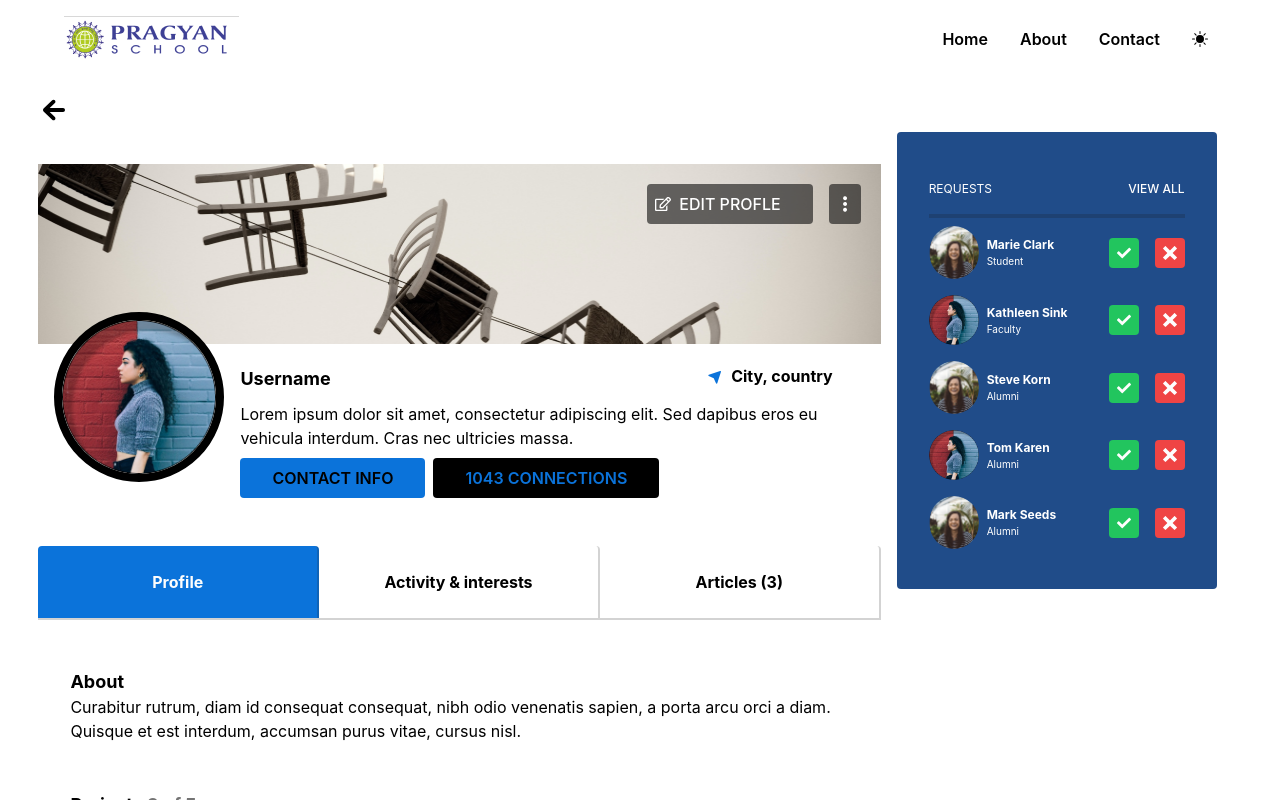
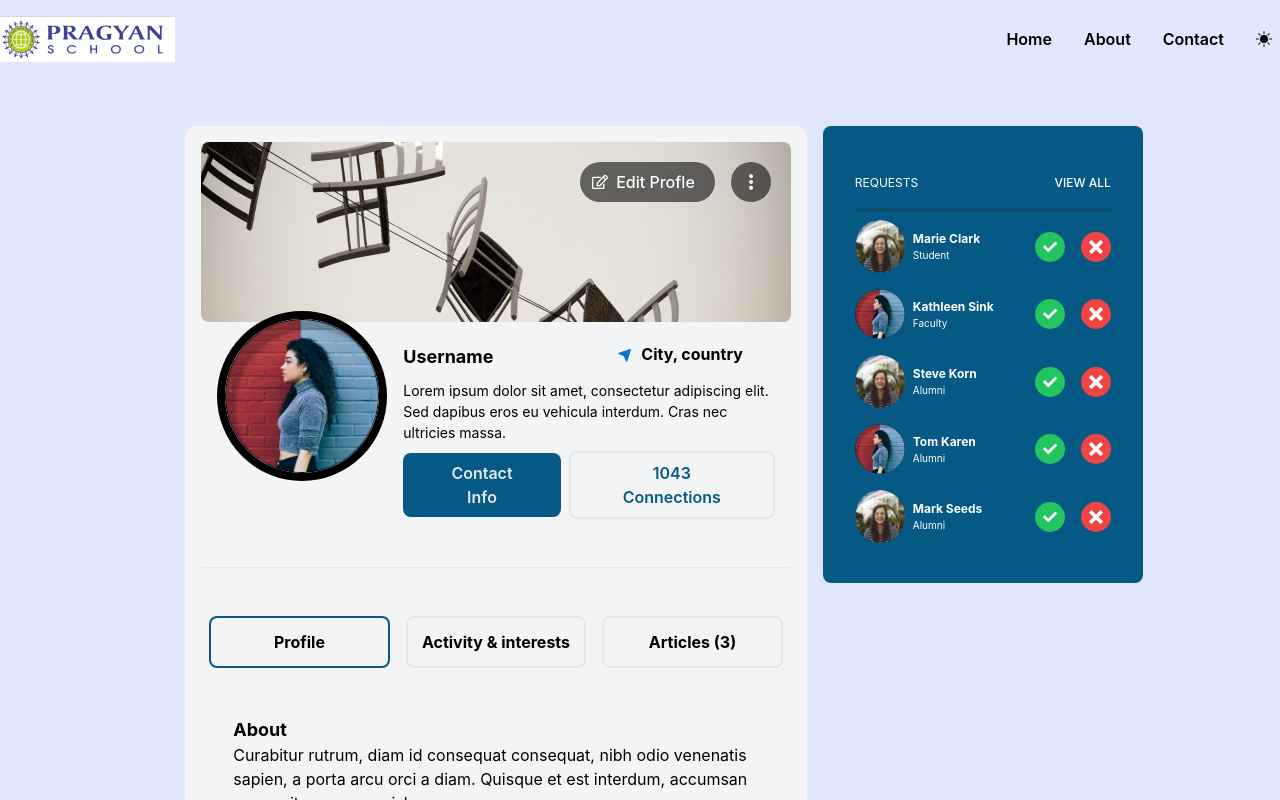
Before and after one commit to sinhasatyam045/Alum_Fullstack, a React (Vite) app: page /profile in a window 1280 px wide. Shown: the top 800 px of the page. Built offline with nearby package versions, Linux system fonts and the light colour scheme.

Commit message:
Profile fixes

```diff
--- a/src/App.jsx
+++ b/src/App.jsx
@@ -21,7 +21,7 @@ function App() {
           <Route path="/approval" element={<Approval_page />} />
           <Route path="/feedback" element={<Feedback />} />
           <Route path="/notification" element={<Notification />} />
-          <Route path="/message" element={<MessageBoard />} />
+          <Route path="/messages" element={<MessageBoard />} />
           <Route path="/profile" element={<Profile />} />
           <Route path="/" element={<Home />} />
           <Route path="/login" element = {<TripleLogin />} />
--- a/src/components/helper/requestbox.jsx
+++ b/src/components/helper/requestbox.jsx
@@ -32,7 +32,7 @@ const requestbox = () => {
     },
   ];
   return (
-    <div className="request-box bg-[#204C89] text-white text-[12px] rounded p-[2rem] w-[320px]">
+    <div className="request-box bg-sky-800 text-white text-[12px] rounded-lg p-[2rem] w-[320px]">
       <div className="request-box-head border-[#17171733] border-b-4 py-4 flex">
         <span className="uppercase me-auto">Requests</span>
         <button className="p-0 bg-transparent uppercase hover:font-bold">
@@ -62,10 +62,10 @@ const requestbox = () => {
                 </div>
               </div>
               <div className="req-action flex gap-4 text-[14px]">
-                <button className="rounded p-2 bg-green-500">
+                <button className="rounded-full p-2 bg-green-500">
                   <FaCheck />
                 </button>
-                <button className="rounded p-2 bg-red-500">
+                <button className="rounded-full p-2 bg-red-500">
                   <ImCross />
                 </button>
               </div>
--- a/src/components/profile/profile.jsx
+++ b/src/components/profile/profile.jsx
@@ -22,34 +22,35 @@ const profile = () => {
   const navigate = useNavigate();
   return (
     <>
-      <section className=" relative profile_page_container min-h-screen">
+      <section className=" relative profile_page_container bg-indigo-100 min-h-screen">
         {/* Navbar */}
-        <section className=" w-full px-16 bg-transparent">
+        <section className=" w-full  bg-transparent">
           <Navbar />
         </section>
         {/* Profile Page container */}
+        <div className="lg:w-5/6 lg:pl-12 w-full mx-auto ">
         <main className="mx-[3%] my-[1rem] min-h-[80vh]">
-          <button
+          {/* <button
             className="back_btn text-[2rem] p-0 text-black bg-transparent dark:text-white "
             onClick={() => navigate("/dashboard")}
           >
             <IoMdArrowRoundBack />
-          </button>
-          <div className="page_components h-full flex">
-            <section className=" h-full profile_left_section w-[70%] py-[2rem] flex flex-col gap-[3rem] ">
+          </button> */}
+          <div className="page_components h-full flex py-[2rem]">
+            <section className=" h-full rounded-xl p-4 bg-gray-100 profile_left_section w-[70%]  flex flex-col gap-[3rem] ">
               <div className="bg-img relative">
                 <img
                   src={currentUser.coverImg}
                   alt="Cover"
                   width="100%"
-                  className="h-[180px]"
+                  className="h-[180px] rounded-lg"
                 />
                 <div className="absolute top-5 right-5 edit-options flex w-fit ml-auto gap-4">
-                  <button className="profile-control-options p-2 uppercase rounded bg-[#0D0D0D99] flex justify-between items-center hover:bg-[#0b72da24] ml-auto text-white ">
+                  <button className="profile-control-options py-2 px-3 rounded-full bg-[#0D0D0D99] flex justify-between items-center hover:bg-[#0b72da24] ml-auto text-white ">
                     <FaRegEdit />
-                    <span className="px-2 pr-6">Edit Profle</span>
+                    <span className="px-2">Edit Profle</span>
                   </button>
-                  <button className="profile-control-options p-2 uppercase rounded bg-[#0D0D0D99] flex justify-between items-center hover:bg-[#0b72da24] ml-auto text-white">
+                  <button className="profile-control-options py-2 px-3 rounded-full bg-[#0D0D0D99] flex justify-between items-center hover:bg-[#0b72da24] ml-auto text-white">
                     <SlOptionsVertical />
                   </button>
                 </div>
@@ -70,25 +71,26 @@ const profile = () => {
                       <span>City, country</span>
                     </div>
                   </h1>
-                  <p className="texxt-[14px]">{currentUser.userTitle}</p>
-                  <div className="user_misc_details flex items-center gap-2 uppercase font-semibold text-center">
-                    <div className="contact_info bg-[#0B73DA]  text-[0.8rem] sm:text-[1rem] sm:px-8 p-2 rounded cursor-pointer">
+                  <p className="text-[14px]">{currentUser.userTitle}</p>
+                  <div className="user_misc_details flex items-center gap-2 font-semibold text-center">
+                    <div className="contact_info bg-sky-800 text-gray-200  text-[0.8rem] sm:text-[1rem] sm:px-8 p-2 rounded-lg cursor-pointer">
                       Contact Info
                     </div>
-                    <div className="contact_info bg-black text-[#0B73DA]  text-[0.8rem] sm:text-[1rem] sm:px-8 p-2 rounded cursor-pointer">
+                    <div className="contact_info  border-2 text-sky-800  text-[0.8rem] sm:text-[1rem] sm:px-8 p-2 rounded-lg cursor-pointer">
                       {currentUser.connections} Connections
                     </div>
                   </div>
                 </div>
               </section>
-              <div className="user-head-controls border-[#25252533] border-b-2 flex">
+              <hr className="bg-gray-900"/>
+              <div className="user-head-controls flex">
                 {controlBtns.map((btn, index) => (
                   <button
                     key={index}
-                    className={`p-6 text-center rounded font-bold rounded-b-none flex-1 border-[#25252533] border-r-2 hover:font-bold hover:bg-[#0b72da78] ${
+                    className={`p-3 text-center rounded-lg mx-2 font-bold  flex-1 border-2 hover:font-bold hover:border-sky-800 ${
                       sectionIndex == index
-                        ? `bg-[#0B73DA]`
-                        : `bg-transparent text-black dark:text-white`
+                        ? `border-sky-800 text-black`
+                        : `bg-transparent text-black dark:text-white rounded-lg`
                     }`}
                     onClick={() => setSectionIndex(index)}
                   >
@@ -96,6 +98,7 @@ const profile = () => {
                   </button>
                 ))}
               </div>
+
               {sections[sectionIndex]}
             </section>
             <section className="h-full profile_right_section flex-1 md:pl-[1rem]">
@@ -103,6 +106,9 @@ const profile = () => {
             </section>
           </div>
         </main>
+
+        </div>
+
       </section>
     </>
   );
--- a/src/components/profile/profileSection.jsx
+++ b/src/components/profile/profileSection.jsx
@@ -10,6 +10,7 @@ const ProfileSection = () => {
         <h2 className="text-[18px] font-bold">About</h2>
         <p>{currentUser.userDesc}</p>
       </div>
+      <hr className="bg-gray-900"/>
       <div className="project_section px-[2rem]">
         <h2 className="text-[18px] font-bold">
           Projects
@@ -52,6 +53,7 @@ const ProfileSection = () => {
           Show ALL ({projects.length})
         </button>
       </div>
+      <hr className="bg-gray-900"/>
       <div className="skills_section px-[2rem]">
         <h2 className="text-[18px] font-bold">Skills</h2>
         <div className="skills_list my-4 flex flex-wrap gap-4">
@@ -74,6 +76,7 @@ const ProfileSection = () => {
           Show ALL ({skills.length})
         </button>
       </div>
+      <hr className="bg-gray-900"/>
       <div className="experience_section px-[2rem]">
         <h2 className="text-[18px] font-bold">Experience</h2>
         <div className="experience_list my-4 flex flex-col gap-4">
--- a/src/index.css
+++ b/src/index.css
@@ -40,7 +40,7 @@ button {
   font-size: 1em;
   font-weight: 500;
   font-family: inherit;
-  background-color: #163560;
+
   cursor: pointer;
 
 }
```
Also changed, not shown: 1 other file (tests, documents, lock files or other folders).
